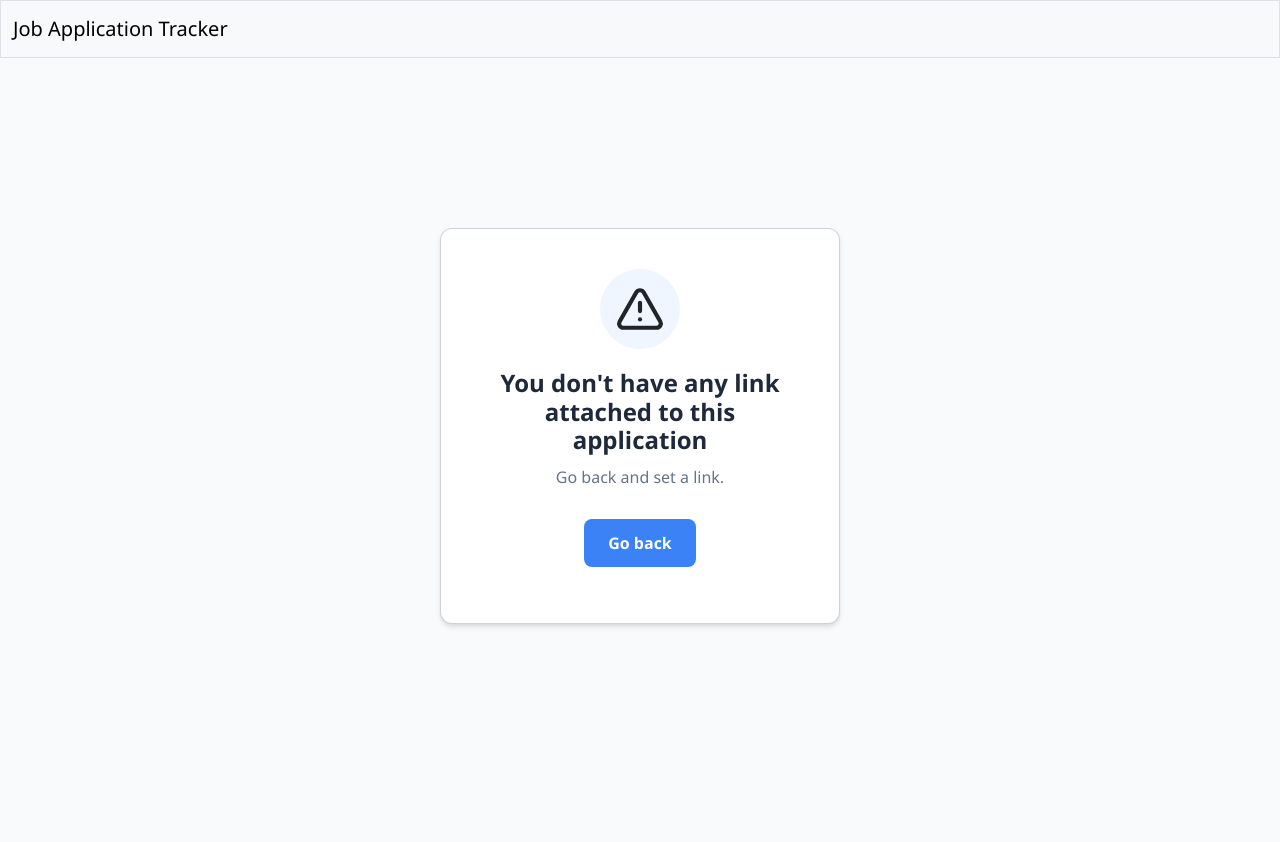
After one commit to williamgrocha/job-application-tracker, a Flask app: page /nolink in a window 1280 px wide. The commit adds this page. Run offline with Flask 3, Linux system fonts and the light colour scheme.

Commit message:
feat: add no-link page and update application form with link input; enhance index page with link handling

```diff
--- a/app.py
+++ b/app.py
@@ -114,3 +114,7 @@ def delete(id):
     conn.commit()
     conn.close()
     return redirect("/")
+
+@app.route("/nolink")
+def nolink():
+    return render_template("nolink.html")
--- a/static/styles.css
+++ b/static/styles.css
@@ -69,3 +69,41 @@ body {
 .btn-primary:active {
     transform: translateY(0);
 }
+.card {
+    /* Your existing card styles, e.g., padding, border-radius, background-color, shadow */
+    text-align: center; /* Ensures content is centered horizontally */
+    display: flex;
+    flex-direction: column;
+    align-items: center; /* Important for centering the circle and text */
+}
+
+.circle-warning {
+    width: 64px; /* Matches your current circle size */
+    height: 64px;
+    background-color: #e2e8f0; /* Keeping your original soft blue/gray color */
+    border-radius: 50%; /* Makes it a circle */
+    margin-bottom: 24px; /* Space between circle and text */
+
+    /* The 'magic' to center the SVG inside */
+    display: flex;
+    justify-content: center;
+    align-items: center;
+}
+
+/* Icon specific styling */
+.circle-warning svg {
+    color: #f97316; /* A clear, non-aggressive orange for the warning color */
+}
+
+/* Base text styling for comparison with image */
+.text-large {
+    font-size: 1.25rem;
+    font-weight: 600;
+    color: #1e293b;
+    margin-bottom: 8px;
+}
+
+.text-small {
+    color: #64748b;
+    margin-bottom: 24px;
+}
--- a/templates/index.html
+++ b/templates/index.html
@@ -30,7 +30,11 @@
                     <td class="text-middle">{{ application["category"] }}</td>
                     <td class="text-middle">{{ application["status"] }}</td>
                     <td class="text-middle">{{ application["deadline"] }}</td>
-                    <td class="text-end"></td>
+                    {% if application['link'] == None %}
+                        <td class="text-end"><a class="btn-link" href="/nolink">Goto</a></td>
+                    {% else %}
+                        <td class="text-end"><a target="_blank" href="{{ application['link'] }}">Goto</a></td>
+                    {% endif %}
                     <td><a href="/edit/{{ application['id'] }}"class="btn btn-sm btn-secondary">Edit</a><form class="d-inline" method="POST" action="/delete/{{ application['id'] }}" onsubmit="return confirm('Are you sure you want to delete this application?')"><button class="btn ms-1 btn-sm btn-danger">Delete</button></form></td>
                 </tr>
             {% endfor %}
--- /dev/null
+++ b/templates/nolink.html
@@ -0,0 +1,52 @@
+<html lang="en">
+
+    <head>
+
+        <meta charset="utf-8">
+        <meta name="viewport" content="initial-scale=1, width=device-width">
+
+        <!-- http://getbootstrap.com/docs/5.3/ -->
+        <link href="https://cdn.jsdelivr.net/npm/bootstrap@5.3.8/dist/css/bootstrap.min.css" rel="stylesheet" integrity="sha384-sRIl4kxILFvY47J16cr9ZwB07vP4J8+LH7qKQnuqkuIAvNWLzeN8tE5YBujZqJLB" crossorigin="anonymous">
+        <script src="https://cdn.jsdelivr.net/npm/bootstrap@5.3.8/dist/js/bootstrap.bundle.min.js" integrity="sha384-FKyoEForCGlyvwx9Hj09JcYn3nv7wiPVlz7YYwJrWVcXK/BmnVDxM+D2scQbITxI" crossorigin="anonymous"></script>
+
+        <link href="/static/favicon.ico" rel="icon">
+
+        <link href="/static/styles.css" rel="stylesheet">
+
+        <title>No Link</title>
+
+    </head>
+
+    <body id="static">
+
+        <nav class="bg-light border navbar navbar-expand-md navbar-light">
+            <div class="container-fluid">
+                <a class="navbar-brand" href="/"><span>Job Application Tracker</span></a>
+            </div>
+        </nav>
+
+        <main class="container py-5 text-center">
+<div class="empty-state-container">
+    <div class="empty-state-card card">
+        <div class="icon-circle">
+            <svg xmlns="http://www.w3.org/2000/svg" width="50" height="50" viewBox="0 0 24 24" fill="none" stroke="currentColor" stroke-width="2" stroke-linecap="round" stroke-linejoin="round">
+            <path d="m21.73 18-8-14a2 2 0 0 0-3.48 0l-8 14A2 2 0 0 0 4 21h16a2 2 0 0 0 1.73-3Z"/>
+            <path d="M12 9v4"/>
+            <path d="M12 17h.01"/>
+            </svg>
+        </div>
+        <h2 class="text-large">You don't have any link attached to this application</h2>
+        <p class="text-small">Go back and set a link.</p>
+        <form action="/" method="GET">
+            <button class="btn-primary">Go back</button>
+        </form>
+    </div>
+</div>
+        </main>
+
+        <footer class="mb-5">
+        </footer>
+
+    </body>
+
+</html>
```
Also changed, not shown: templates/create.html (+7 -3 lines), static/warning-circle-svgrepo-com.svg (added), static/warning.png (added).
